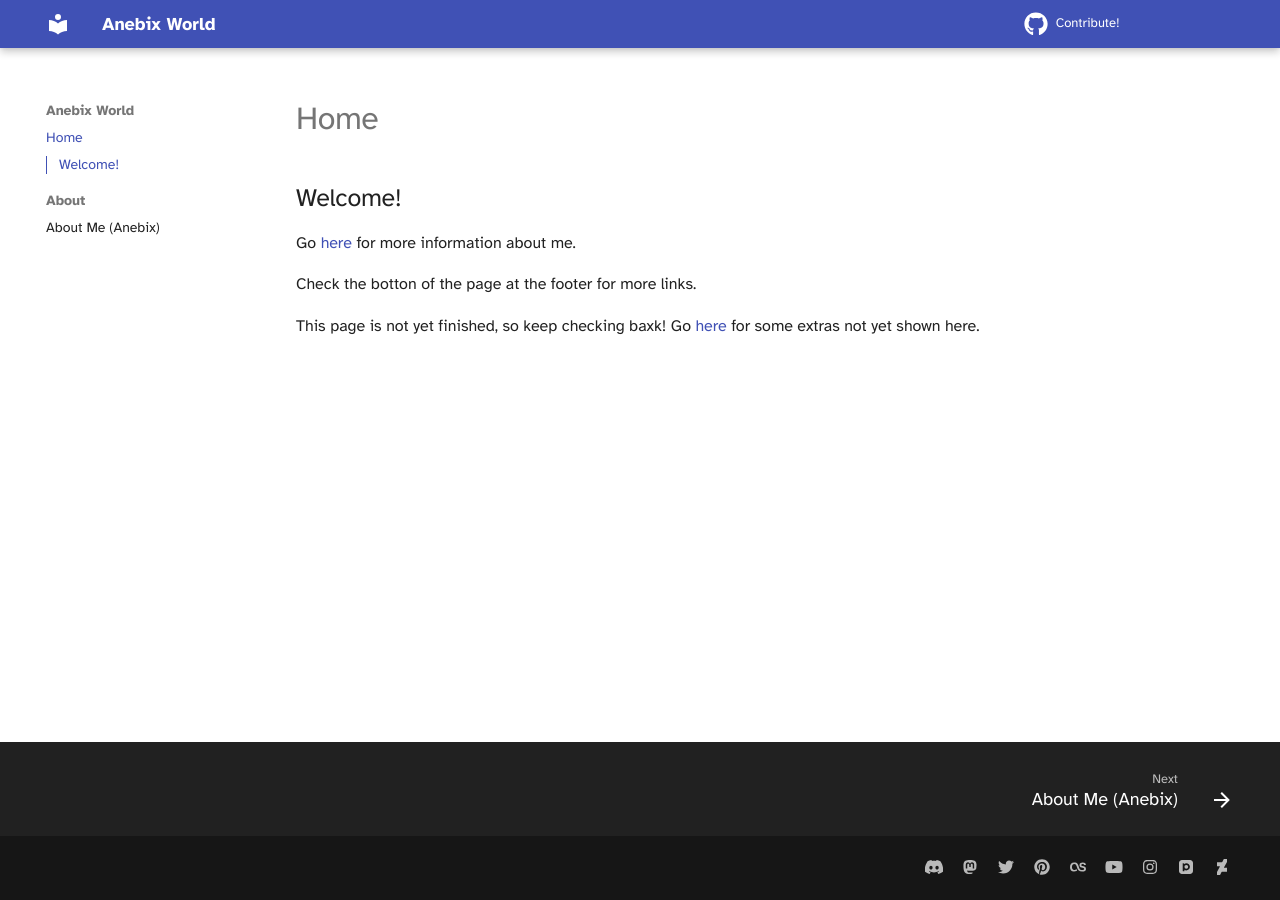
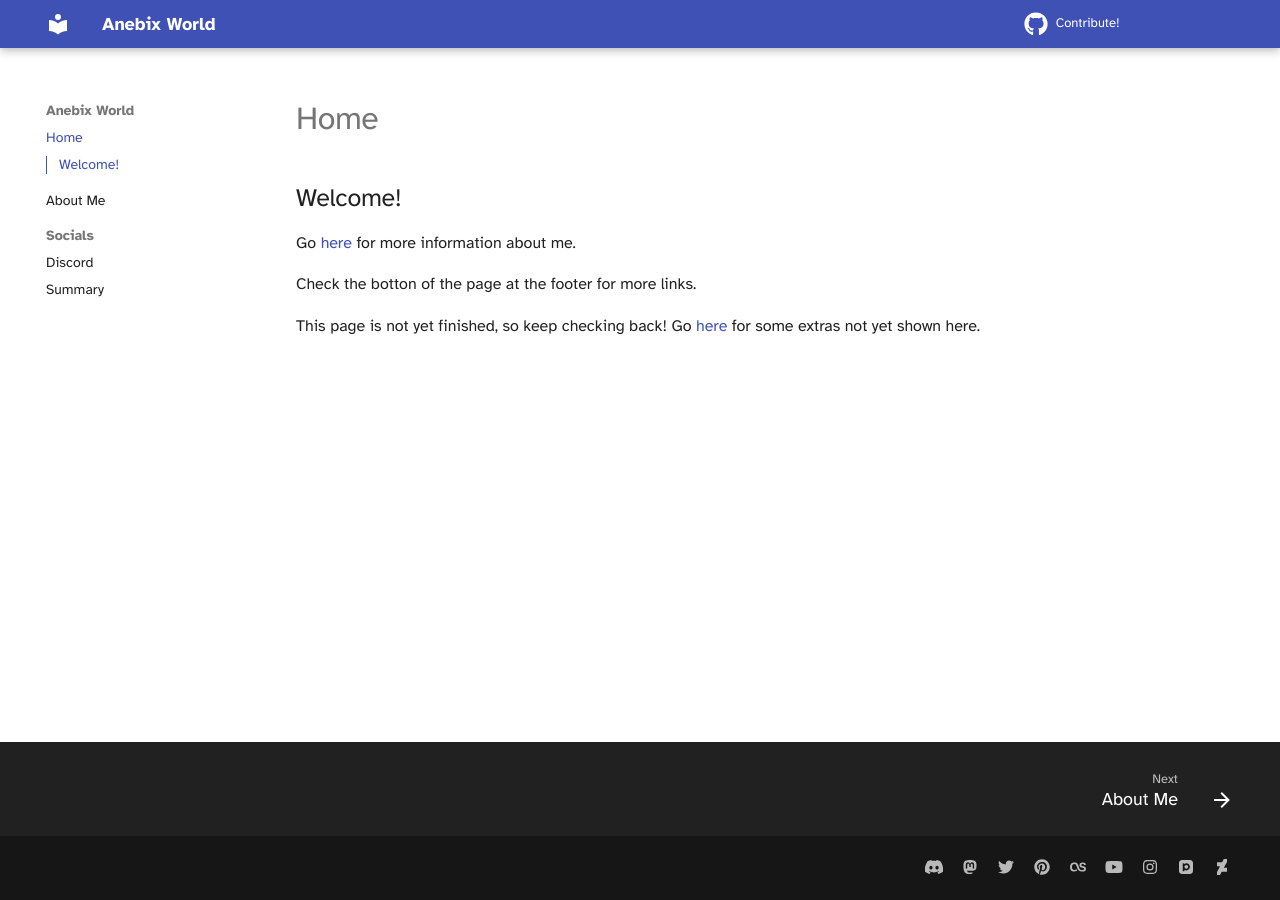
Before and after one commit to anebix-world/anebix-world.github.io, an MkDocs documentation site: the page built from docs/index.md, in a window 1280 px wide. Built offline with MkDocs 1.6.1 and Material for MkDocs 9.7.7, drawn with Linux system fonts in a browser that asks for light colours; comment, search, counter and statistics services are not loaded; the version menu is left out.

Commit message:
Social kinda

```diff
--- a/docs/about/anebix.md
+++ b/docs/about.md
@@ -1,4 +1,4 @@
-# About Me (Anebix)
+# About Me
 
 I'm Anebix.
 
--- a/docs/index.md
+++ b/docs/index.md
@@ -5,5 +5,5 @@ Go [here](./about/anebix.md) for more information about me.
 
 Check the botton of the page at the footer for more links.
 
-This page is not yet finished, so keep checking baxk!
+This page is not yet finished, so keep checking back!
 Go [here](https://anebix.carrd.co/) for some extras not yet shown here.
--- /dev/null
+++ b/docs/socials/summary.md
@@ -0,0 +1 @@
+Socials go here
```
Also changed, not shown: docs/socials/discord.md (added, +1 -0 lines).
